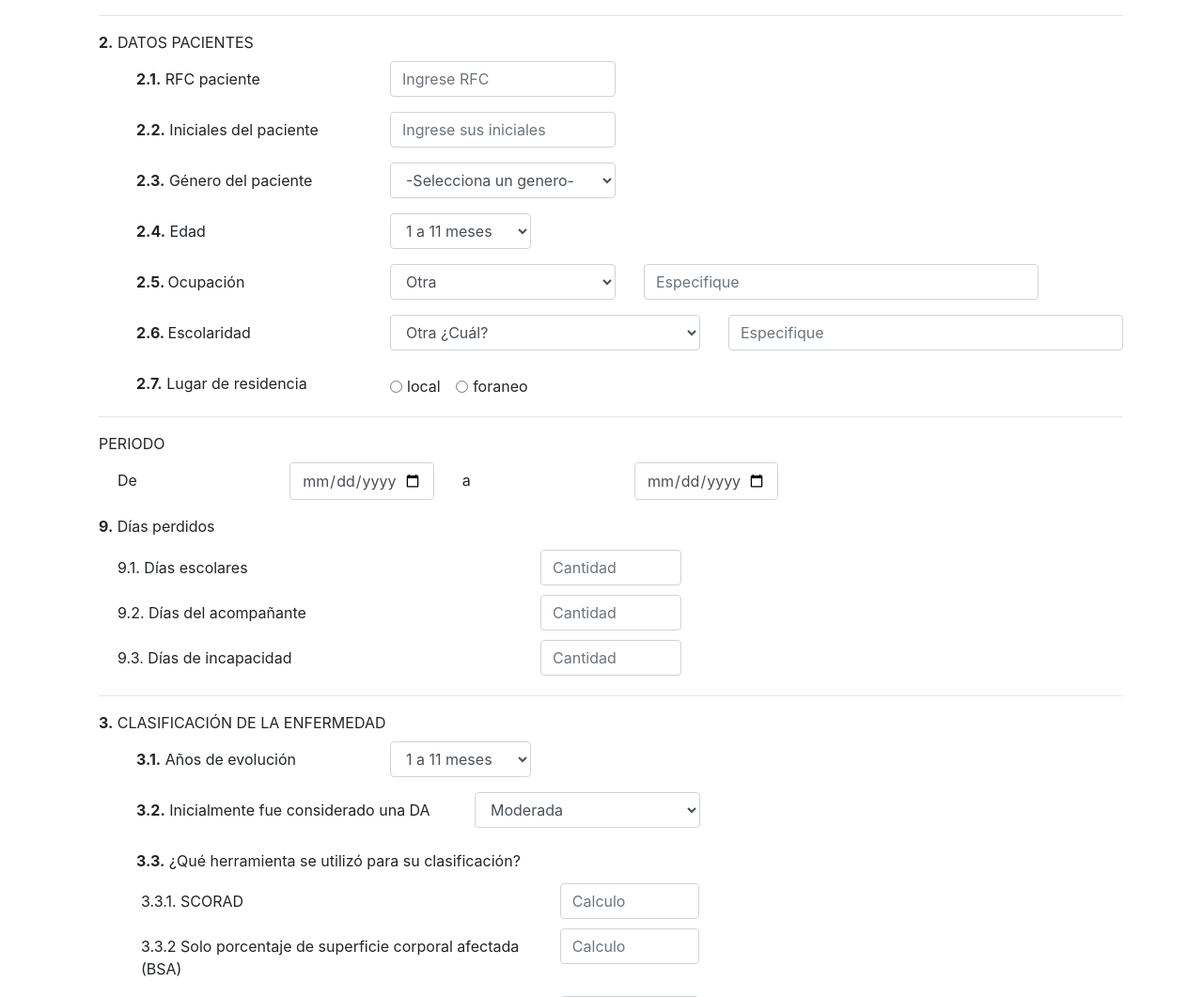
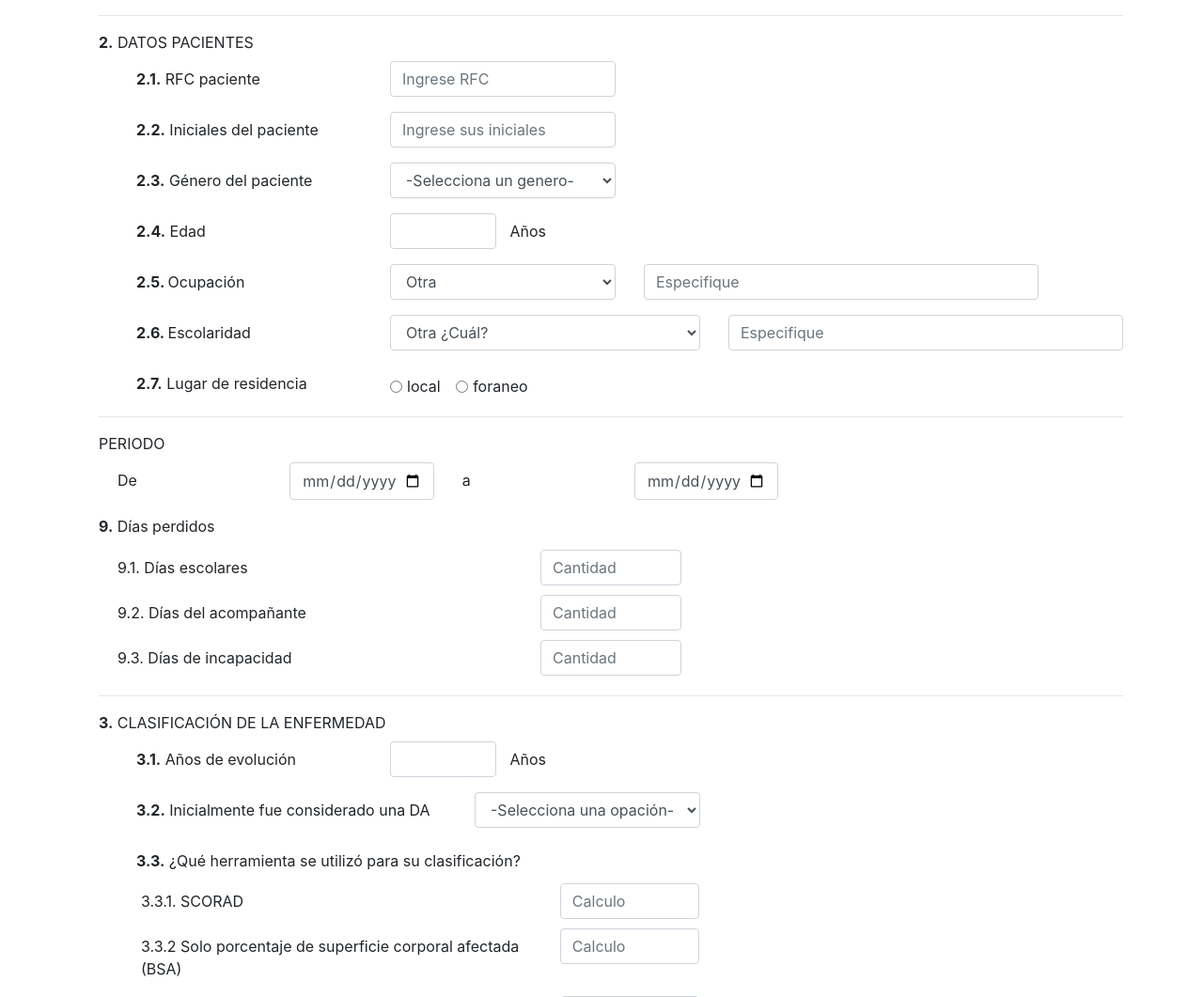
Before and after one commit to anahits/hospitales-quest, a PHP site: page / in a window 1280 px wide. Shown: the part 620-1681 px from the top of the page at 94% size. Run offline with PHP 8.4, Linux system fonts and the light colour scheme; data that the repository does not hold is empty; some libraries are stand-ins or nearby versions.

Commit message:
Cambio select de numeración por input

```diff
--- a/hospitales-quest/index.php
+++ b/hospitales-quest/index.php
@@ -59,16 +59,9 @@
                         </div>
                         <div class="form-group row">
                             <label class="col-sm-3 col-form-label" for="edades"><strong>2.4.</strong> Edad</label>
-                            <div class="col-sm-2">
-                                <select class="form-control" id="edades" name="edades">
-                                    <?php
-                                    $edad='1 a 11 meses';
-                                    echo '<option value="0">'.$edad.'</option>';
-                                    for ($edad=1;$edad<=120;$edad++){
-                                    echo'<option value="'.$edad.'">'.$edad.' años </option>';
-                                    }
-                                    ?>
-                                </select>
+                            <div class="col-sm-2" style="display: inline-flex;">
+                                <input class="form-control" id="edades" type="number" name="edades" min="0.1" step="0.1">
+                                <label class="col-sm-3 col-form-label" for="edades">Años</label>
                             </div>
                         </div>
                         <div class="form-group row">
@@ -129,22 +122,17 @@
                     <div class="form-group">
                         <div class="form-group row">
                             <label class="col-sm-3 col-form-label" for="anios_evol"><strong>3.1.</strong> Años de evolución</label>
-                            <div class="col-sm-2">
-                                <select class="form-control" id="anios_evol" name="anios_evol">
-                                    <?php
-                                    $anio_evol='1 a 11 meses';
-                                    echo '<option value="0">'.$anio_evol.'</option>';
-                                    for ($anio_evol=1;$anio_evol<=120;$anio_evol++){
-                                    echo'<option value="'.$anio_evol.'">'.$anio_evol.' años </option>';
-                                    }
-                                    ?>
-                                </select>
+                            <div class="col-sm-2" style="display: inline-flex;">
+                                <input class="form-control" id="anios_evol" type="number" name="anios_evol" min="0.1" step="0.1">
+                                <label class="col-sm-3 col-form-label" for="edades">Años</label>
                             </div>
                         </div>
                         <div class="form-group row">
                             <label class="col-sm-4 col-form-label" for="DA"><strong>3.2.</strong> Inicialmente fue considerado una DA</label>
                             <div class="col-sm-3">
                                 <select class="form-control" id="grados_da" name="grados_da">
+                                    <option value="noOption" selected="true">-Selecciona una opación-</option>}
+                                    option
                                     <?php foreach( $grados_da as $id_grado_da => $grado_da): ?>
                                     <?php echo '<option value="'.$id_grado_da.'">'. $grado_da.'</option>';
                                     ?>
```
Lines whose indentation alone changed are shown as unchanged.
